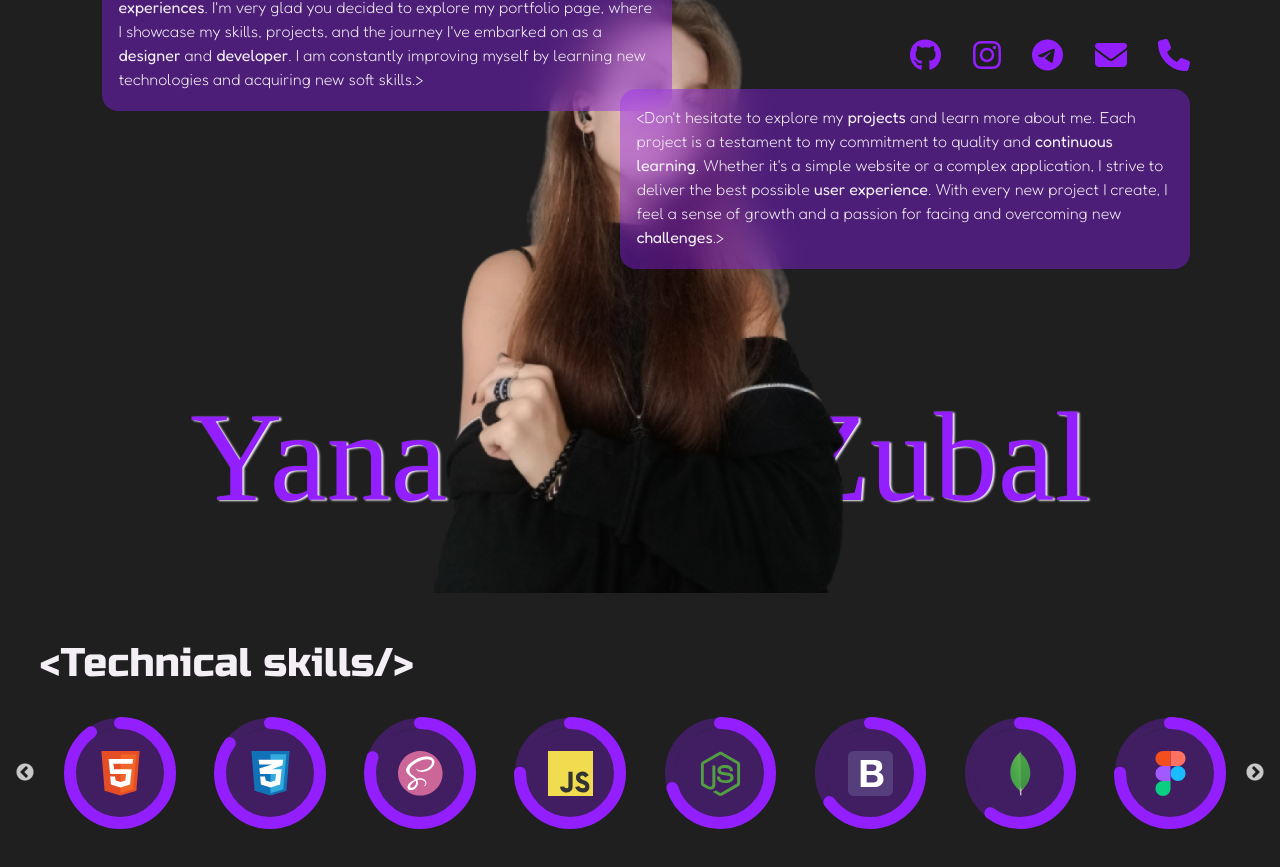
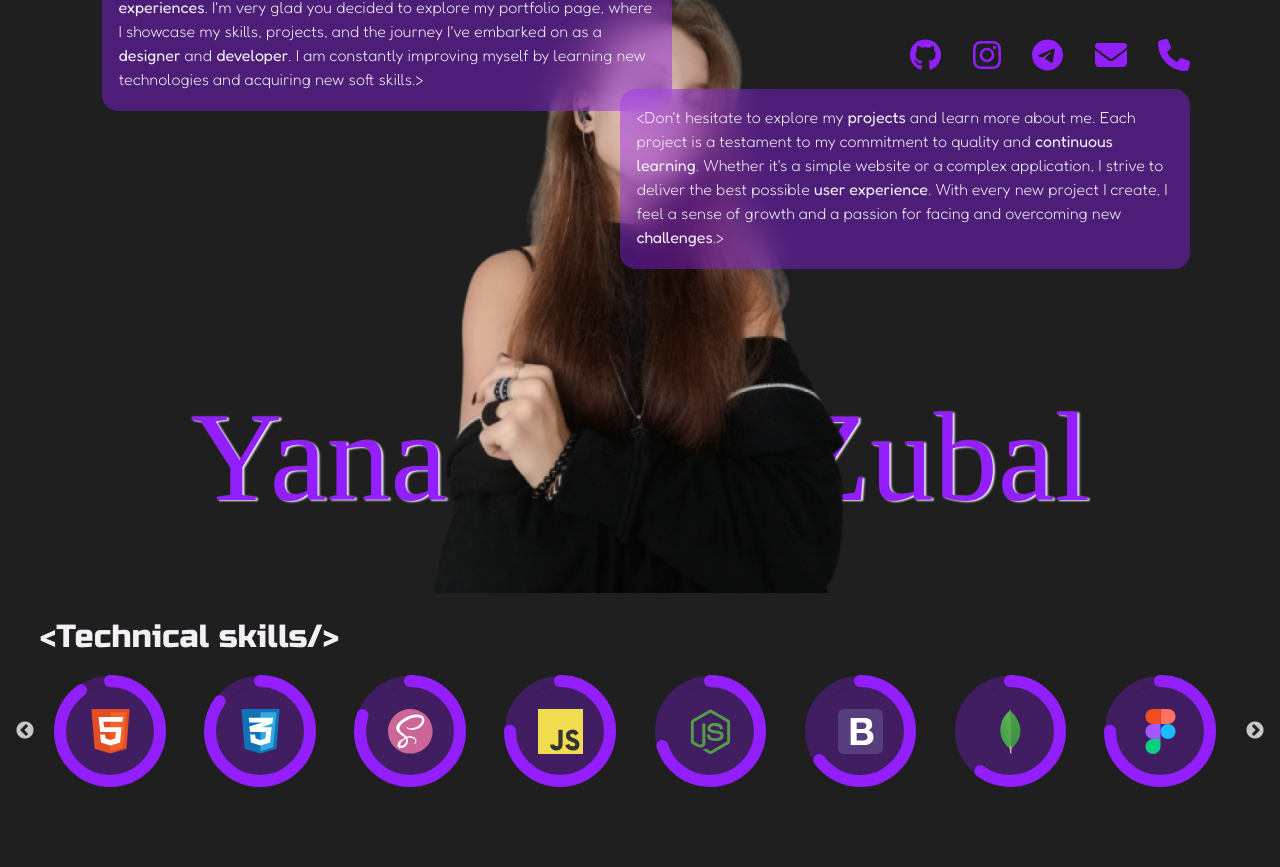
Before and after one commit to ZubalYana/Portfolio, a React (Vite) app: page /about in a window 1280 px wide. Shown: the part 207-1074 px from the top of the page. Built offline with nearby package versions, Linux system fonts and the light colour scheme; a web font is replaced by a local one.

Commit message:
change the section title styles and adjust the slider's elements positions

```diff
--- a/src/components/AboutMe/AboutMe.css
+++ b/src/components/AboutMe/AboutMe.css
@@ -1,6 +1,6 @@
 .sectionTitle{
     font-family: Russo One;
-    font-size: 40px;
+    font-size: 32px;
     font-weight: 400;
     color: #F3EFF5;
 }
--- a/src/components/AboutMe/AboutMe.jsx
+++ b/src/components/AboutMe/AboutMe.jsx
@@ -45,7 +45,7 @@ export default function AboutMe() {
         </div>
       </section>
 
-      <section className="w-full h-[100vh] p-10">
+      <section className="w-full h-[100vh] px-10 py-5">
         <h3 className="sectionTitle">{'<Technical skills/>'}</h3>
         <SkillsSlider />
         </section>
--- a/src/components/SkillsSlider/SkillsSlider.css
+++ b/src/components/SkillsSlider/SkillsSlider.css
@@ -1,6 +1,6 @@
 .skill-slide {
     text-align: center;
-    padding: 20px;
+    padding: 10px;
     border-radius: 10px;
     width: 150px;
     margin: 0 auto;
```
